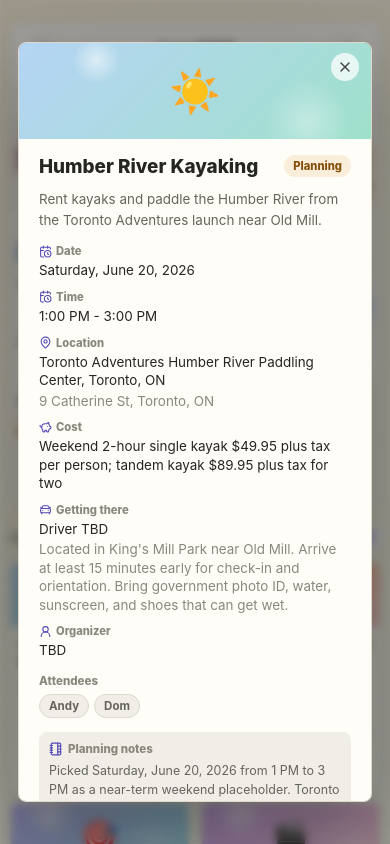
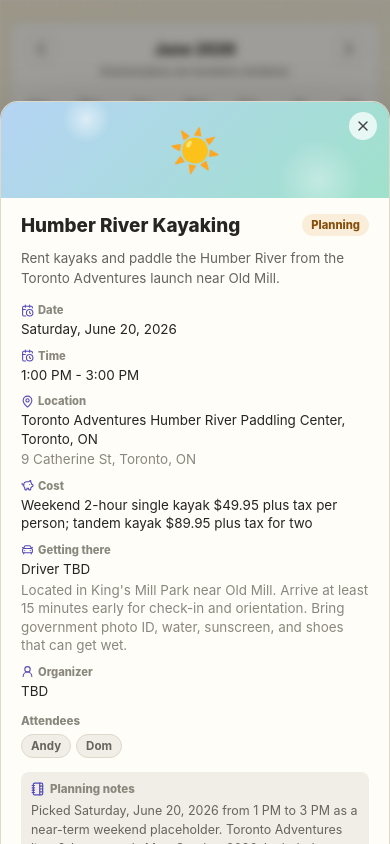
Before and after one commit to loncardom/calentar, a React (Vite) app: page / in a window 390 px wide. Both pictures are taken after a click on the button 99 px from the left and 675 px from the top of the page. Shown: the top 844 px of the page. Built offline with nearby package versions, Linux system fonts and the light colour scheme.

Commit message:
Animate mobile event modal as bottom sheet

```diff
--- a/src/styles/mobile-calendar-overrides.css
+++ b/src/styles/mobile-calendar-overrides.css
@@ -36,9 +36,120 @@
   line-height: 1;
 }
 
+.modal-backdrop {
+  animation: modal-backdrop-in 180ms ease-out both;
+}
+
+.event-modal {
+  animation: modal-panel-in 200ms cubic-bezier(0.2, 0.8, 0.2, 1) both;
+  will-change: opacity, transform;
+}
+
+.modal-backdrop.closing {
+  animation: modal-backdrop-out 220ms ease-in both;
+  pointer-events: none;
+}
+
+.modal-backdrop.closing .event-modal {
+  animation: modal-panel-out 180ms ease-in both;
+}
+
+@keyframes modal-backdrop-in {
+  from {
+    opacity: 0;
+  }
+  to {
+    opacity: 1;
+  }
+}
+
+@keyframes modal-backdrop-out {
+  from {
+    opacity: 1;
+  }
+  to {
+    opacity: 0;
+  }
+}
+
+@keyframes modal-panel-in {
+  from {
+    opacity: 0;
+    transform: translateY(12px) scale(0.98);
+  }
+  to {
+    opacity: 1;
+    transform: translateY(0) scale(1);
+  }
+}
+
+@keyframes modal-panel-out {
+  from {
+    opacity: 1;
+    transform: translateY(0) scale(1);
+  }
+  to {
+    opacity: 0;
+    transform: translateY(8px) scale(0.98);
+  }
+}
+
+@keyframes modal-sheet-in {
+  from {
+    transform: translateY(100%);
+  }
+  to {
+    transform: translateY(0);
+  }
+}
+
+@keyframes modal-sheet-out {
+  from {
+    transform: translateY(0);
+  }
+  to {
+    transform: translateY(100%);
+  }
+}
+
 @media (width <= 560px) {
   .calendar-event {
     min-height: 18px;
     padding-inline: 2px;
   }
+
+  .modal-backdrop {
+    align-items: end;
+    padding: 0;
+  }
+
+  .event-modal {
+    width: 100%;
+    max-height: 88vh;
+    max-height: 88dvh;
+    border-bottom: 0;
+    border-radius: 18px 18px 0 0;
+    animation-name: modal-sheet-in;
+    animation-duration: 260ms;
+    animation-timing-function: cubic-bezier(0.2, 0.9, 0.2, 1);
+  }
+
+  .modal-backdrop.closing .event-modal {
+    animation-name: modal-sheet-out;
+    animation-duration: 220ms;
+    animation-timing-function: cubic-bezier(0.4, 0, 1, 1);
+  }
+
+  .modal-content {
+    padding-bottom: calc(20px + env(safe-area-inset-bottom));
+  }
 }
+
+@media (prefers-reduced-motion: reduce) {
+  .modal-backdrop,
+  .event-modal,
+  .modal-backdrop.closing,
+  .modal-backdrop.closing .event-modal {
+    animation: none !important;
+  }
+}
```
